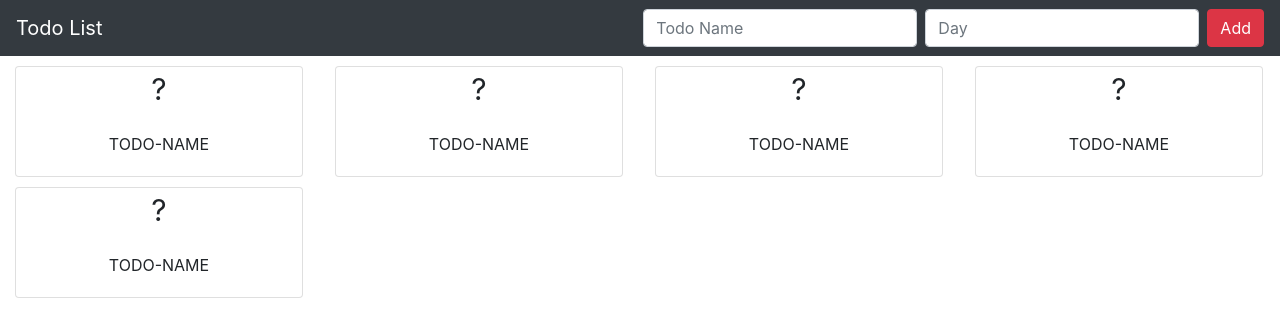
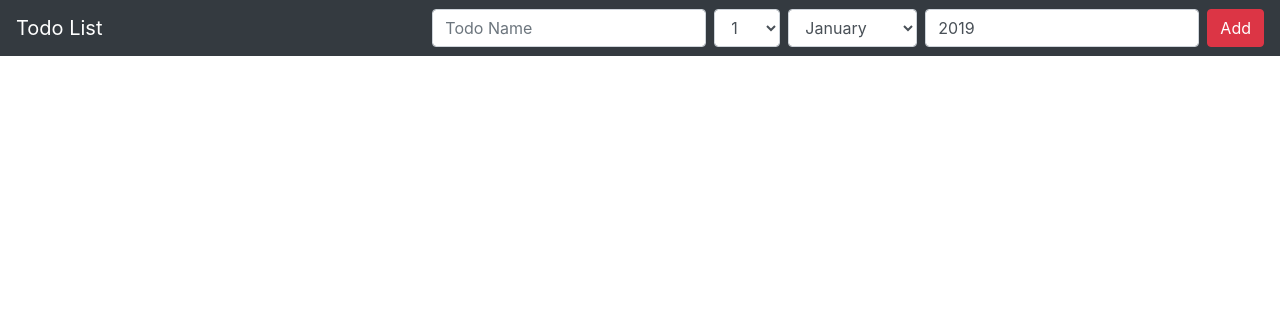
Before and after one commit to burakyzn/todo-list, a plain HTML site: page index.html in a window 1280 px wide. Drawn offline with nearby package versions, Linux system fonts and the light colour scheme.

Commit message:
Update index.html
i added input of day,month,year

```diff
--- a/index.html
+++ b/index.html
@@ -19,7 +19,54 @@
           <form class="form-inline my-2 my-lg-0 ml-auto">
 
             <input id="todoName" class="form-control mr-sm-2" type="text" placeholder="Todo Name" aria-label="Todo Name">
-            <input id="todoDay" class="form-control mr-sm-2" type="text" placeholder="Day" aria-label="Day">
+            <select id="todoDay" class="form-control mr-sm-2">
+              <option value="1">1</option>
+              <option value="2">2</option>
+              <option value="3">3</option>
+              <option value="4">4</option>
+              <option value="5">5</option>
+              <option value="6">6</option>
+              <option value="7">7</option>
+              <option value="8">8</option>
+              <option value="9">9</option>
+              <option value="10">10</option>
+              <option value="11">11</option>
+              <option value="12">12</option>
+              <option value="13">13</option>
+              <option value="14">14</option>
+              <option value="15">15</option>
+              <option value="16">16</option>
+              <option value="17">17</option>
+              <option value="18">18</option>
+              <option value="19">19</option>
+              <option value="20">20</option>
+              <option value="21">21</option>
+              <option value="22">22</option>
+              <option value="23">23</option>
+              <option value="24">24</option>
+              <option value="25">25</option>
+              <option value="26">26</option>
+              <option value="27">27</option>
+              <option value="28">28</option>
+              <option value="29">29</option>
+              <option value="30">30</option>
+              <option value="31">31</option>
+            </select>
+            <select id="todoMonth" class="form-control mr-sm-2">
+              <option value="0">January</option>
+              <option value="1">February</option>
+              <option value="2">March</option>
+              <option value="3">April</option>
+              <option value="4">May</option>
+              <option value="5">June</option>
+              <option value="6">July</option>
+              <option value="7">August</option>
+              <option value="8">September</option>
+              <option value="9">October</option>
+              <option value="10">November</option>
+              <option value="11">December</option>
+            </select>
+            <input id="todoYear" class="form-control mr-sm-2" type="text" placeholder="2019" value="2019">
             <button class="btn btn-danger my-2 my-sm-0" type="button" onclick="addTodo()">Add</button>
           </form>
         </div>
@@ -27,79 +74,10 @@
 </head>
 <body onload="getTodos()">
     <h1>NAVBAR</h1>
-    <!-- <div class="container-fluid">
-      <div class="row">
-        <div class="col-lg-12">
-            <div class="card text-center">
-                <div class="card-header"> <h1>My To-do List</h1> </div>
-                <div id="todo-list" class="card-body">
-                  <li class="list-group-item d-flex justify-content-between card-body">
-                                  Todo 1
-                                  <a href = "#" class ="delete-item">
-                                      <i class = "fa fa-remove"></i>
-                                  </a>
-                </div>
-                <div class="card-footer text-muted">
-                    Project File : <a href="http://github.com/burakyzn/todo-list">GitHub</a>
-                </div>
-              </div>
-        </div>
-      </div>
-    </div> -->
 
     <div class="container-fluid">
       <div class="row" id="todo-list">
-          <div class="col-lg-3 card-col">
-              <div class="card" style="width: 18rem;">
-                <div class="card-img-top card-top">
-                  ?
-                </div>
-                <div class="card-body">
-                  <p class="card-text card-main">TODO-NAME</p>
-                </div>
-              </div>
-            </div>
-        <div class="col-lg-3 card-col">
-          <div class="card" style="width: 18rem;">
-            <div class="card-img-top card-top">
-              ?
-            </div>
-            <div class="card-body">
-              <p class="card-text card-main">TODO-NAME</p>
-            </div>
-          </div>
-        </div>
-        <div class="col-lg-3 card-col">
-          <div class="card" style="width: 18rem;">
-            <div class="card-img-top card-top">
-              ?
-            </div>
-            <div class="card-body">
-              <p class="card-text card-main">TODO-NAME
-              </p>
-            </div>
-          </div>
-        </div>
-        <div class="col-lg-3 card-col">
-          <div class="card" style="width: 18rem;">
-            <div class="card-img-top card-top">
-              ?
-            </div>
-            <div class="card-body">
-              <p class="card-text card-main">TODO-NAME</p>
-            </div>
-          </div>
-        </div>
-        <div class="col-lg-3 card-col">
-          <div class="card" style="width: 18rem;">
-            <div class="card-img-top card-top">
-              ?
-            </div>
-            <div class="card-body">
-              <p class="card-text card-main">TODO-NAME</p>
-            </div>
-          </div>
-        </div>
+          <!-- Todos Here -->
       </div>
     </div>
 
```
